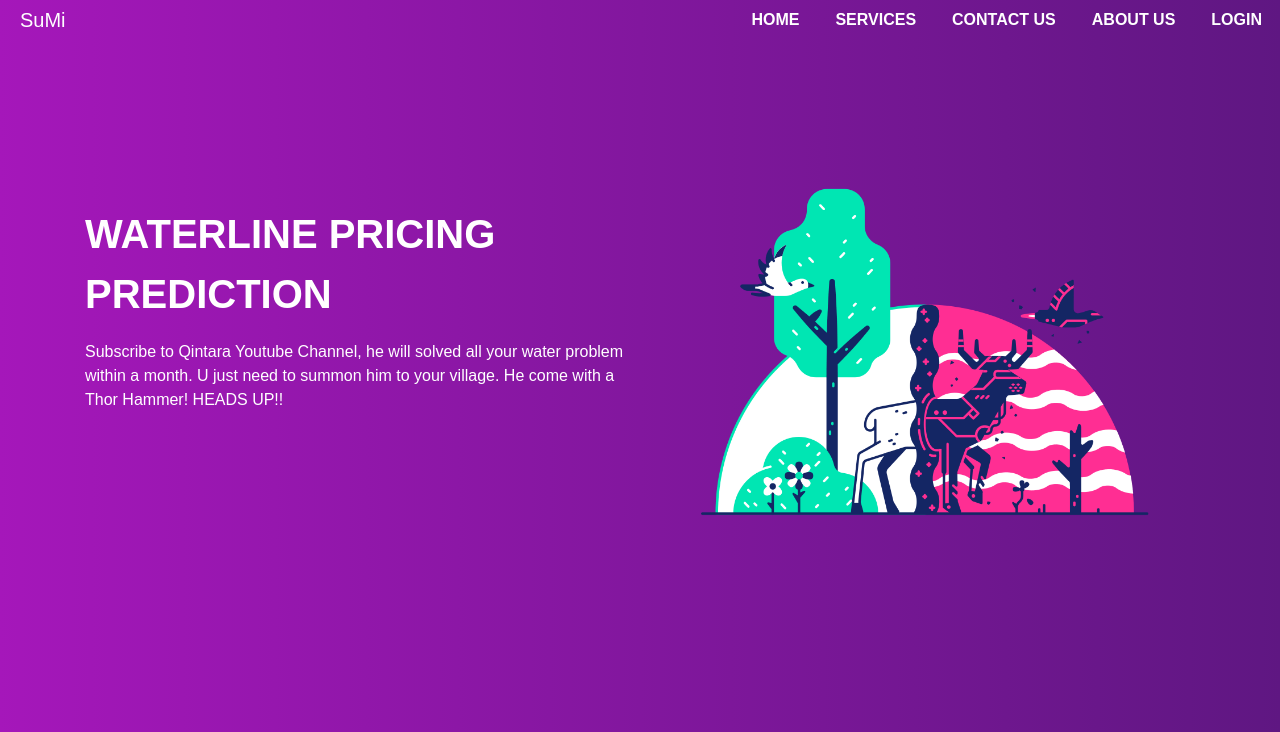
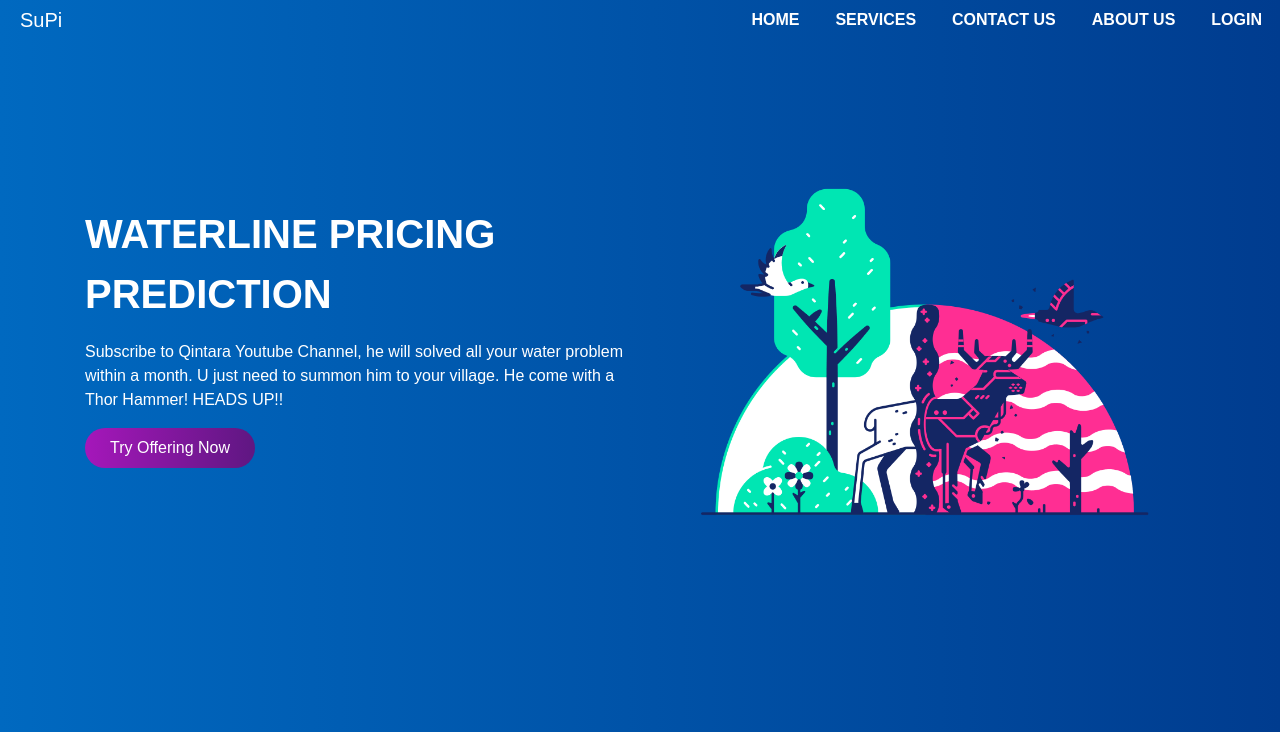
Before and after one commit to nsyawali12/waterline_web, a website built with Parcel: page index.html in a window 1280 px wide. Shown: the top 732 px of the page. Built offline with nearby package versions, Linux system fonts and the light colour scheme.

Commit message:
landing page should be commit

```diff
--- a/css/index.css
+++ b/css/index.css
@@ -14,7 +14,7 @@ body {
 }
 
 .navbar {
-    background-image: linear-gradient(to right, #a517ba, #5f1782);
+    background-image: linear-gradient(to right, #0069c0, #003c8f);
     padding: 0 !important;
 }
 
@@ -56,7 +56,7 @@ body {
 /* Banner Section */
 
 #banner {
-    background-image: linear-gradient(to right, #a517ba, #5f1782);
+    background-image: linear-gradient(to right, #0069c0, #003c8f);
     color: #fff;
     padding-top: 5%;
 }
@@ -74,6 +74,14 @@ body {
 
 .bottom-img {
     width: 100%;
+}
+
+#banner .btn-primary {
+    box-shadow: none;
+    padding: 8px 25px;
+    border: none;
+    border-radius: 20px;
+    background-image: linear-gradient(to right, #a517ba, #5f1782);
 }
 
 
--- a/index.html
+++ b/index.html
@@ -41,7 +41,7 @@
 
         <nav class="navbar navbar-expand-lg navbar-light">
             <!-- kalau udah ada logo nanti si sumi nya ganti ajah jadi <img> logonya-->
-            <a class="navbar-brand" href="#">SuMi</a>
+            <a class="navbar-brand" href="#">SuPi</a>
             <button class="navbar-toggler" type="button" data-toggle="collapse" data-target="#navbarNav" aria-controls="navbarNav" aria-expanded="false" aria-label="Toggle navigation">
               <i class="fa fa-bars" aria-hidden="true"></i>
 
@@ -85,6 +85,7 @@
                     <p class="promo-title"> WATERLINE PRICING PREDICTION</p>
                     <p> Subscribe to Qintara Youtube Channel, he will solved all your water problem within a month. U just need to summon him to your village. He come with a Thor Hammer! HEADS UP!!
                     </p>
+                    <button type="button" class="btn btn-primary"> Try Offering Now </button>
                 </div>
 
                 <div class="col-md-6 text-center">
```
